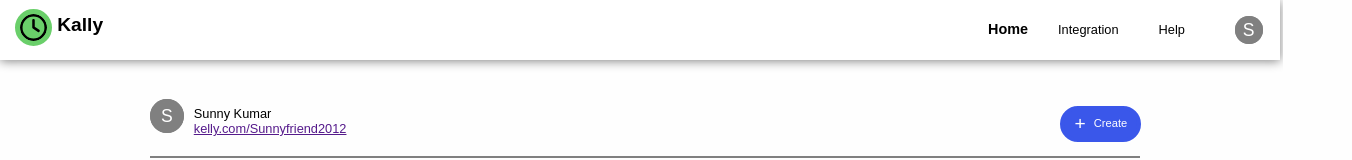
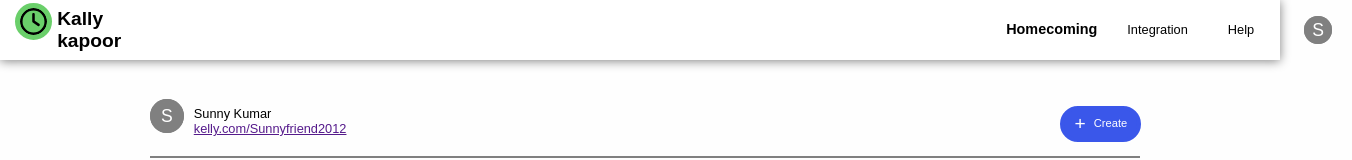
Before and after one commit to AjayRajNegi/Profile, a plain HTML site: page Profile/index.html in a window 1280 px wide. Shown: the top 160 px of the page, 1352 px wide, since content can reach past the window. Drawn offline with Linux system fonts and the light colour scheme.

Commit message:
Changing shit

```diff
--- a/Profile/index.html
+++ b/Profile/index.html
@@ -3,7 +3,7 @@
   <head>
     <meta charset="UTF-8" />
     <meta name="viewport" content="width=device-width, initial-scale=1.0" />
-    <title>My Profile</title>
+    <title>Changes in profile</title>
     <link rel="stylesheet" href="style.css" />
     <link
       rel="stylesheet"
@@ -20,11 +20,11 @@
         <div class="logo">
           <img class="clock" src="clock-regular (1).svg" alt="" />
         </div>
-        <div class="Kally">Kally</div>
+        <div class="Kally">Kally kapoor</div>
       </div>
 
       <div class="options-div">
-        <p><a class="text1" href="#">Home</a></p>
+        <p><a class="text1" href="#">Homecoming</a></p>
         <p><a class="text2" href="#">Integration</a></p>
         <p><a class="text3" href="#">Help</a></p>
         <p><a class="text4" href="#">S</a></p>
```
